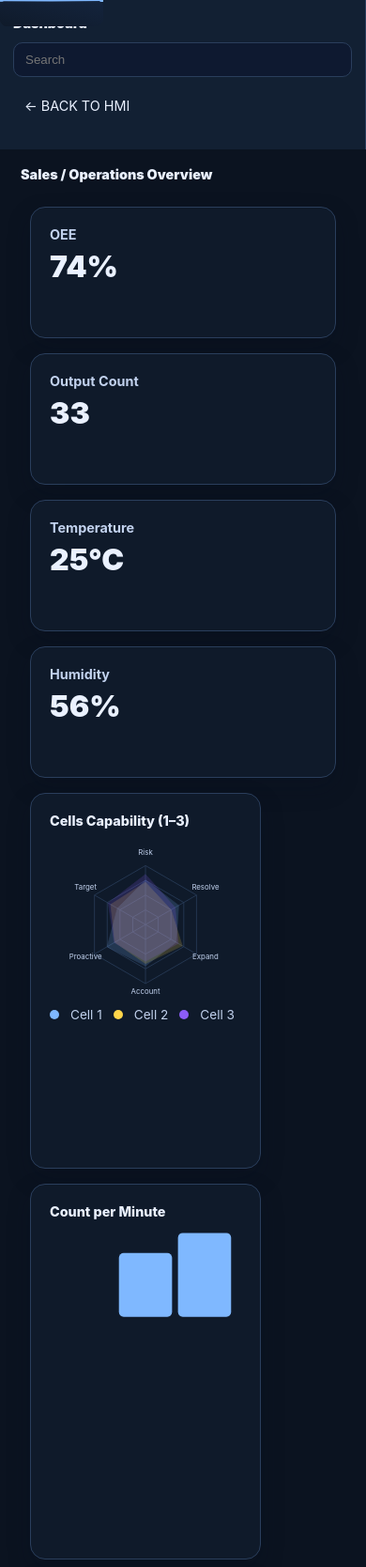
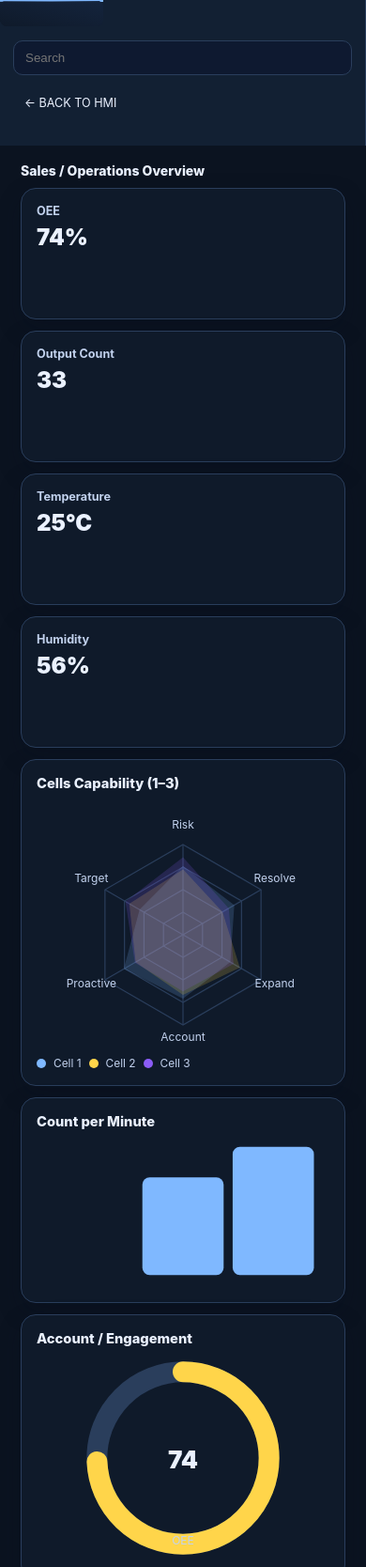
Before and after one commit to PHXPPY69/HMI-DEMO-2, a plain HTML site: page Dashboard/dashboard.html in a window 390 px wide. Shown: the top 1668 px of the page at 94% size. Drawn offline with Linux system fonts and the light colour scheme; files that its build step writes are made by us from their sources; no server answers.

Commit message:
Add New-Scale Dashboard

```diff
--- /dev/null
+++ b/Dashboard/dashboard-down-scale.css
@@ -0,0 +1,297 @@
+/* =========================================================
+   DASHBOARD RESPONSIVE — CLEAN OPTIMIZED VERSION
+   - ไม่มีความซ้ำซ้อน
+   - จัดกึ่งกลางเฉพาะการ์ด non-KPI เมื่อจอเล็ก
+   - 4 KPI (OEE, Output Count, Temperature, Humidity) คงเต็มแถว
+   ========================================================= */
+
+/* 0) Accessibility: reduce motion */
+@media (prefers-reduced-motion: reduce){
+  *{
+    animation-duration:.01ms !important;
+    animation-iteration-count:1 !important;
+    transition-duration:.01ms !important;
+    scroll-behavior:auto !important;
+  }
+}
+
+/* 1) Fluid font scale */
+html{ font-size: clamp(14px, 1.6vw, 16px); }
+
+/* 2) Base helpers */
+.sidebar{ will-change: transform; }
+.main{ min-height:100vh; }
+
+/* 3) KPI font scale */
+.kpi .kpi-value{ font-size: clamp(24px, 2.2vw + 12px, 32px); }
+
+/* 4) Card padding (tiny screens) */
+@media (max-width:640px){
+  :root{ --card-pad:16px; }
+  .card{ padding:var(--card-pad); }
+}
+
+/* 5) Large tablets (≤1200px): grid shrink + center non-KPI */
+@media (max-width:1200px){
+  .grid{ justify-content:center; gap:16px; }
+  .grid > .card:not(.ga-k1):not(.ga-k2):not(.ga-k3):not(.ga-k4){
+    justify-self:center;
+    width:100%;
+    max-width:540px;
+  }
+  .ga-radar,.ga-mini,.ga-donut,.ga-summary{ min-height: max(320px,42vh); }
+  .ga-bar,.ga-gauge{ min-height: max(300px,38vh); }
+  .ga-area,.ga-rank{ min-height: max(280px,36vh); }
+}
+
+/* 6) Tablets & big phones (≤992px): single column */
+@media (max-width:992px){
+  .grid{
+    grid-template-columns:1fr;
+    justify-items:center;
+  }
+
+  /* non-KPI */
+  .grid > .card:not(.ga-k1):not(.ga-k2):not(.ga-k3):not(.ga-k4){
+    width:100% !important;
+    max-width:520px;
+    margin-inline:auto;
+    grid-column:auto !important;
+  }
+
+  /* 4 KPI */
+  .grid > .ga-k1,
+  .grid > .ga-k2,
+  .grid > .ga-k3,
+  .grid > .ga-k4{
+    width:100% !important;
+    max-width:none !important;
+    justify-self:stretch !important;
+    grid-column:1 / -1 !important;
+  }
+
+  .card-title{ font-size:1.05rem; }
+}
+
+/* 7) Small phones (≤640px) */
+@media (max-width:640px){
+  .grid > .card:not(.ga-k1):not(.ga-k2):not(.ga-k3):not(.ga-k4){ max-width:440px; }
+  .legend{ gap:8px; flex-wrap:wrap; }
+  .donut-wrap{ max-width:220px; }
+  .donut-number{ font-size:26px; }
+}
+
+/* 8) Landscape phones (short height) */
+@media (max-height:430px) and (orientation:landscape){
+  .grid{ gap:12px; }
+  .card{ padding:12px; }
+  .kpi{ min-height:110px; }
+  .legend{ display:none; }
+  .small-table{ font-size:.8rem; }
+}
+
+/* 9) Touch devices */
+@media (pointer:coarse){
+  .sidebar li{ padding:12px 14px; }
+  .toolbar button{ padding:10px 14px; }
+  .search input{ padding:12px; }
+}
+
+/* 10) Phones (≤800px): sidebar fix */
+@media (max-width:800px){
+  body.no-slidebar .sidebar{
+    display:block !important;
+    position:static !important;
+    width:auto !important;
+    height:auto !important;
+    transform:none !important;
+  }
+  body.no-slidebar .main{ margin:0 !important; }
+
+  .toolbar{ gap:8px; margin-bottom:10px; }
+  .toolbar .title{ font-weight:800; font-size:1rem; }
+}
+
+/* 11) Print */
+@media print{
+  :root{
+    --bg:#fff; --panel:#fff; --edge:#e5e7eb;
+    --ink:#111827; --card-bg:#fff; --card-ink:#111827; --card-br:#e5e7eb;
+  }
+  body{ background:#fff; color:#111827; }
+  .sidebar{ display:none !important; }
+  .main{ margin:0 !important; padding:0; }
+  .grid{
+    grid-template-columns:1fr !important;
+    gap:10px !important;
+  }
+  .card{ page-break-inside:avoid; box-shadow:none; border-color:#e5e7eb; }
+}
+
+/* 12) Fallback dots */
+.dot-dark{ background:var(--edge,#2a3e5c); }
+.dot-accent{ background:var(--accent,#ffd54a); }
+
+
+@media (max-width:1200px){
+  .grid{
+    grid-template-columns: repeat(2, 1fr);
+    grid-auto-flow: row dense;   /* ให้การ์ดไหลอัตโนมัติและอุดช่องว่าง */
+    gap:16px;
+  }
+
+  /* กำหนด span ของ card */
+  .kpi,
+  .radar,
+  .mini,
+  .donut,
+  .summary,
+  .ranking {
+    grid-column: span 1;  /* ครึ่งแถว (2 คอลัมน์) */
+  }
+
+  .wide,
+  .bar,
+  .gauge,
+  .area {
+    grid-column: span 2;  /* เต็มแถว */
+  }
+}
+
+/* 1) Fluid font scale */
+html{ font-size: clamp(14px, 1.6vw, 16px); }
+
+/* 2) Base helpers */
+.sidebar{ will-change: transform; }
+.main{ min-height:100vh; }
+
+/* 3) KPI font scale */
+.kpi .kpi-value{ font-size: clamp(24px, 2.2vw + 12px, 32px); }
+
+/* 4) Card padding (tiny screens) */
+@media (max-width:640px){
+  :root{ --card-pad:16px; }
+  .card{ padding:var(--card-pad); }
+}
+
+/* 5) Large tablets (≤1200px): 2 คอลัมน์แบบ masonry ไม่มีช่องว่าง */
+@media (max-width:1200px){
+  /* ใช้ multi-column แทน grid เพื่อให้ไหลอัดแน่น */
+  .grid{
+    display:block;           /* ปิดโหมด grid */
+    column-count: 2;         /* ← สองคอลัมน์ */
+    column-gap: 16px;        /* ระยะห่างคอลัมน์ */
+    padding: 0;
+  }
+  .grid > .card{
+    display: inline-block;   /* ให้ตกคอลัมน์ได้ */
+    width: 100%;
+    break-inside: avoid;     /* ไม่ให้การ์ดโดนตัดกลางคอลัมน์ */
+    margin: 0 0 16px;        /* ช่องว่างแนวตั้งระหว่างการ์ด */
+  }
+
+  /* ยกเลิกการจัดกึ่งกลาง/จำกัดความกว้างเดิมทั้งหมด */
+  .grid > .card:not(.ga-k1):not(.ga-k2):not(.ga-k3):not(.ga-k4){
+    justify-self: initial;
+    max-width: none;
+    margin-inline: 0;
+  }
+
+  /* (ถ้าการ์ดไหนสูงเกิน ลองลด min-height ทิ้งได้) */
+  .ga-radar,.ga-mini,.ga-donut,.ga-summary,
+  .ga-bar,.ga-gauge,.ga-area,.ga-rank{
+    min-height: auto;
+  }
+}
+
+/* 6) Tablets & big phones (≤992px): 1 คอลัมน์ */
+@media (max-width:992px){
+  .grid{
+    column-count: 1;     /* เหลือคอลัมน์เดียว */
+    column-gap: 0;
+  }
+  .grid > .card{
+    width: 100%;
+    margin: 0 0 12px;
+  }
+}
+
+
+/* 6) Tablets & big phones (≤992px): 1 คอลัมน์ (ไม่กึ่งกลาง) */
+@media (max-width:992px){
+  .grid{
+    grid-template-columns:1fr;
+    grid-auto-flow: row dense;
+    justify-items: stretch;             /* ยกเลิก center เดิม */
+    gap:16px;
+  }
+
+  /* ทุกการ์ดกว้างเต็มแถวเดียว */
+  .grid > .card{
+    width:100% !important;
+    max-width:none !important;
+    margin-inline:0 !important;
+    grid-column:auto !important;
+    justify-self:stretch !important;
+  }
+
+  .card-title{ font-size:1.05rem; }
+}
+
+/* 7) Small phones (≤640px) */
+@media (max-width:640px){
+  .legend{ gap:8px; flex-wrap:wrap; }
+  .donut-wrap{ max-width:220px; }
+  .donut-number{ font-size:26px; }
+}
+
+/* 8) Landscape phones (short height) */
+@media (max-height:430px) and (orientation:landscape){
+  .grid{ gap:12px; }
+  .card{ padding:12px; }
+  .kpi{ min-height:110px; }
+  .legend{ display:none; }
+  .small-table{ font-size:.8rem; }
+}
+
+/* 9) Touch devices */
+@media (pointer:coarse){
+  .sidebar li{ padding:12px 14px; }
+  .toolbar button{ padding:10px 14px; }
+  .search input{ padding:12px; }
+}
+
+/* 10) Phones (≤800px): sidebar fix */
+@media (max-width:800px){
+  body.no-slidebar .sidebar{
+    display:block !important;
+    position:static !important;
+    width:auto !important;
+    height:auto !important;
+    transform:none !important;
+  }
+  body.no-slidebar .main{ margin:0 !important; }
+
+  .toolbar{ gap:8px; margin-bottom:10px; }
+  .toolbar .title{ font-weight:800; font-size:1rem; }
+}
+
+/* 11) Print */
+@media print{
+  :root{
+    --bg:#fff; --panel:#fff; --edge:#e5e7eb;
+    --ink:#111827; --card-bg:#fff; --card-ink:#111827; --card-br:#e5e7eb;
+  }
+  body{ background:#fff; color:#111827; }
+  .sidebar{ display:none !important; }
+  .main{ margin:0 !important; padding:0; }
+  .grid{
+    grid-template-columns:1fr !important;
+    gap:10px !important;
+  }
+  .card{ page-break-inside:avoid; box-shadow:none; border-color:#e5e7eb; }
+}
+
+/* 12) Fallback dots */
+.dot-dark{ background:var(--edge,#2a3e5c); }
+.dot-accent{ background:var(--accent,#ffd54a); }
--- a/Dashboard/dashboard.html
+++ b/Dashboard/dashboard.html
@@ -8,9 +8,9 @@
   <!-- ดึงโทนสี + token จากหน้าเดิม -->
   <link rel="stylesheet" href="hmi.css" />
   <link rel="stylesheet" href="hmi-down-scale.css"/>
-
   <!-- สไตล์ของ Dashboard (จะอิงตัวแปรสีจาก hmi.css) -->
   <link rel="stylesheet" href="dashboard.css" />
+  <link rel="stylesheet" href="dashboard-down-scale.css" />
 </head>
 <body class="no-slidebar">
   <aside class="sidebar">
```
Also changed, not shown: Dashboard/dashboard.css (line endings or trailing spaces).
